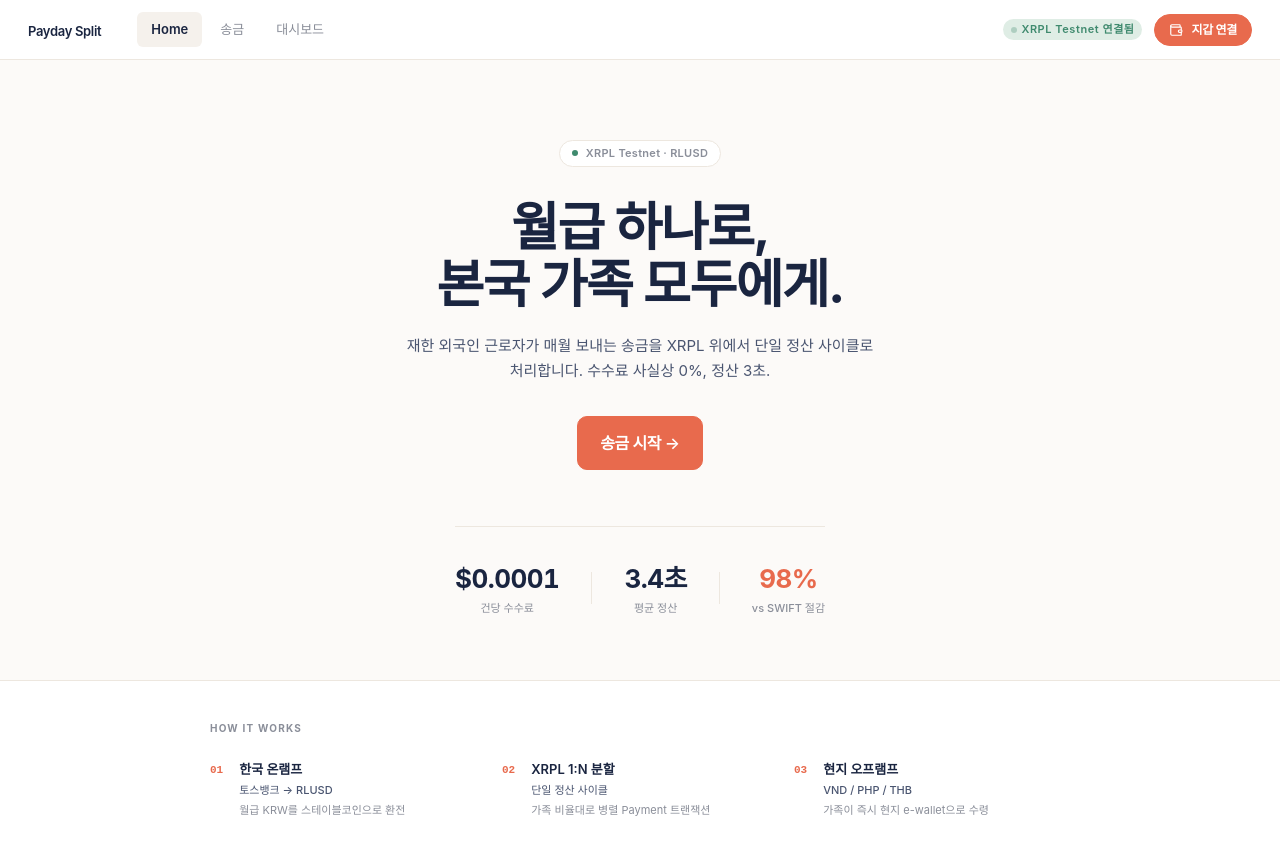
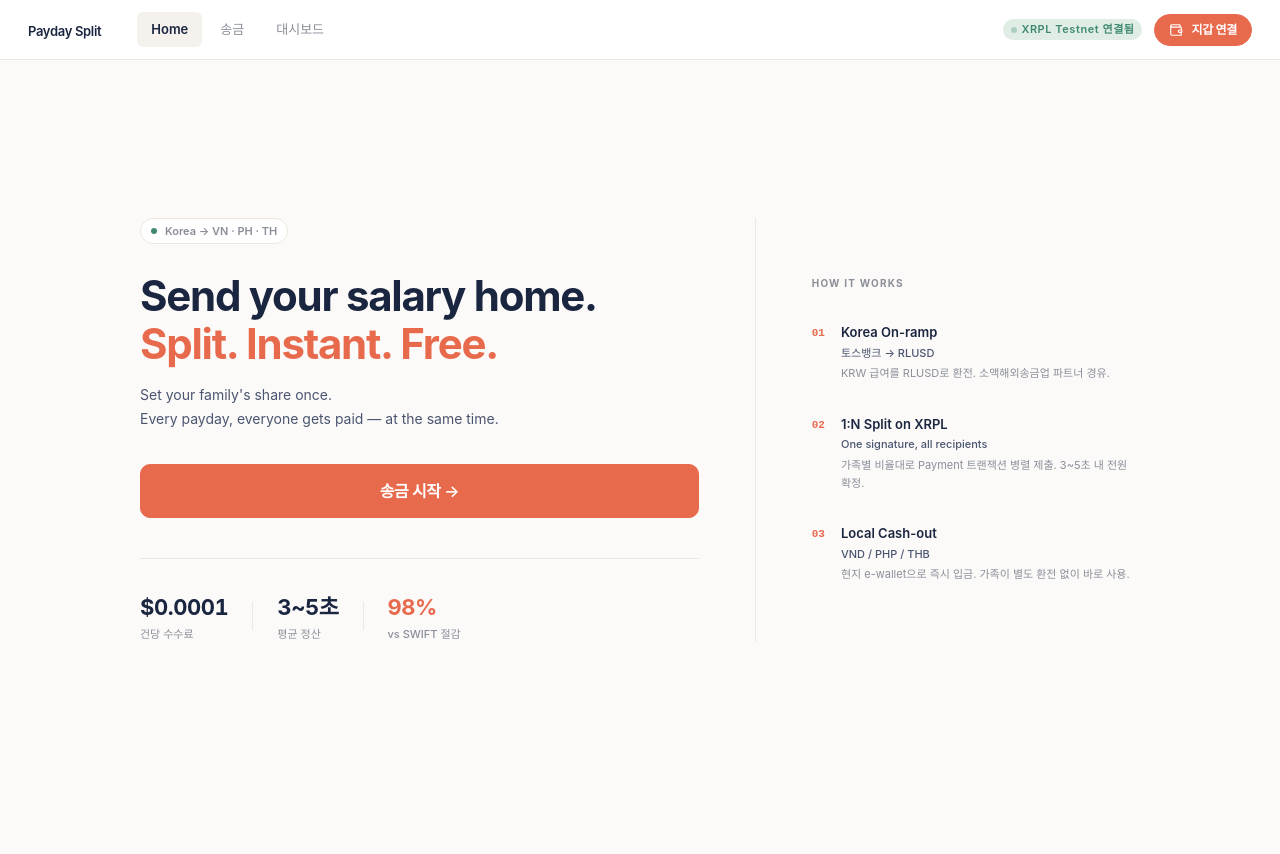
Before and after one commit to 0u-Y/payday-split, a React (Vite) app: page / in a window 1280 px wide. Shown: the top 854 px of the page. After the commit the page ends 800 px from the top, so only its background shows below. Built offline with nearby package versions, Linux system fonts and the light colour scheme.

Commit message:
style: main ui

```diff
--- a/src/pages/Landing.tsx
+++ b/src/pages/Landing.tsx
@@ -31,25 +31,27 @@ export default function Landing() {
   }
 
   return (
-    <div className="min-h-[calc(100vh-60px)] flex flex-col">
+    <div className="min-h-[calc(100vh-60px)] flex flex-col items-center justify-center px-6 py-16">
+      <div className="w-full max-w-[1000px] grid grid-cols-[1.6fr_1px_1fr] gap-0">
 
-      {/* Hero */}
-      <div className="flex-1 flex flex-col items-center justify-center px-6 pt-20 pb-16 text-center">
-        <div className="inline-flex items-center gap-2 px-3 py-1 rounded-full border border-line bg-bg-raised mb-8">
+        {/* LEFT — hero */}
+        <div className="pr-14 flex flex-col justify-center">
+          <div className="inline-flex items-center gap-2 px-2.5 py-1 rounded-full border border-line bg-bg-raised mb-7 self-start">
             <span className="w-1.5 h-1.5 rounded-full bg-sage inline-block" />
-          <span className="text-[11px] font-semibold text-ink-mute tracking-wide">XRPL Testnet · RLUSD</span>
+            <span className="text-[11px] font-semibold text-ink-mute">Korea → VN · PH · TH</span>
           </div>
 
-        <h1 className="text-[52px] leading-[1.1] tracking-[-0.03em] font-bold text-ink m-0 max-w-[640px]">
-          월급 하나로,<br />본국 가족 모두에게.
+          <h1 className="text-[42px] leading-[1.12] tracking-[-0.03em] font-bold text-ink m-0 mb-4">
+            Send your salary home.<br />
+            <span className="text-coral">Split. Instant. Free.</span>
           </h1>
 
-        <p className="text-[15px] leading-[1.7] text-ink-soft mt-5 mb-8 max-w-[480px]">
-          재한 외국인 근로자가 매월 보내는 송금을 XRPL 위에서
-          단일 정산 사이클로 처리합니다. 수수료 사실상 0%, 정산 3초.
+          <p className="text-[14px] leading-[1.75] text-ink-soft mb-8">
+            Set your family's share once.<br />
+            Every payday, everyone gets paid — at the same time.
           </p>
 
-        <div className="flex items-center gap-3 mb-4">
+          <div className="flex flex-col gap-3">
             {showCrossmarkConnectButton ? (
               <Button kind="primary" size="lg" onClick={handleCrossmarkConnect} disabled={connecting}>
                 {connecting ? "연결 중…" : "Crossmark로 시작 →"}
@@ -63,57 +65,55 @@ export default function Landing() {
                 <Button kind="primary" size="lg">송금 시작 →</Button>
               </Link>
             )}
+            {error && <p className="text-xs text-red font-semibold">{error}</p>}
           </div>
 
-        {error && <div className="text-xs text-red font-semibold">{error}</div>}
-
-        {/* Stats */}
-        <div className="flex items-center gap-8 mt-10 pt-8 border-t border-line">
+          <div className="flex items-center gap-6 mt-10 pt-8 border-t border-line">
             <Stat value="$0.0001" label="건당 수수료" />
-          <div className="w-px h-8 bg-line" />
-          <Stat value="3.4초" label="평균 정산" />
-          <div className="w-px h-8 bg-line" />
+            <div className="w-px h-7 bg-line" />
+            <Stat value="3~5초" label="평균 정산" />
+            <div className="w-px h-7 bg-line" />
             <Stat value="98%" label="vs SWIFT 절감" coral />
           </div>
         </div>
 
-      {/* How it works */}
-      <div className="border-t border-line bg-bg-raised px-8 py-10">
-        <div className="max-w-[860px] mx-auto">
-          <p className="text-[10px] font-bold tracking-[0.12em] text-ink-mute mb-6 uppercase">
+        {/* Divider */}
+        <div className="bg-line mx-0" />
+
+        {/* RIGHT — how it works */}
+        <div className="pl-14 flex flex-col justify-center gap-8">
+          <p className="text-[10px] font-bold tracking-[0.12em] text-ink-mute uppercase">
             How it works
           </p>
-          <div className="grid grid-cols-3 gap-4">
           <HowStep
             n="01"
-              title="한국 온램프"
+            title="Korea On-ramp"
             sub="토스뱅크 → RLUSD"
-              detail="월급 KRW를 스테이블코인으로 환전"
+            detail="KRW 급여를 RLUSD로 환전. 소액해외송금업 파트너 경유."
           />
           <HowStep
             n="02"
-              title="XRPL 1:N 분할"
-              sub="단일 정산 사이클"
-              detail="가족 비율대로 병렬 Payment 트랜잭션"
+            title="1:N Split on XRPL"
+            sub="One signature, all recipients"
+            detail="가족별 비율대로 Payment 트랜잭션 병렬 제출. 3~5초 내 전원 확정."
           />
           <HowStep
             n="03"
-              title="현지 오프램프"
+            title="Local Cash-out"
             sub="VND / PHP / THB"
-              detail="가족이 즉시 현지 e-wallet으로 수령"
+            detail="현지 e-wallet으로 즉시 입금. 가족이 별도 환전 없이 바로 사용."
           />
         </div>
+
       </div>
-      </div>
-
     </div>
   )
 }
 
 function Stat({ value, label, coral }: { value: string; label: string; coral?: boolean }) {
   return (
-    <div className="text-center">
-      <div className={`text-[26px] font-bold tracking-[-0.02em] tabular-nums ${coral ? "text-coral" : "text-ink"}`}>
+    <div>
+      <div className={`text-[22px] font-bold tracking-[-0.02em] tabular-nums ${coral ? "text-coral" : "text-ink"}`}>
         {value}
       </div>
       <div className="text-[11px] text-ink-mute mt-0.5 font-medium">{label}</div>
```
Lines whose indentation alone changed are shown as unchanged.
